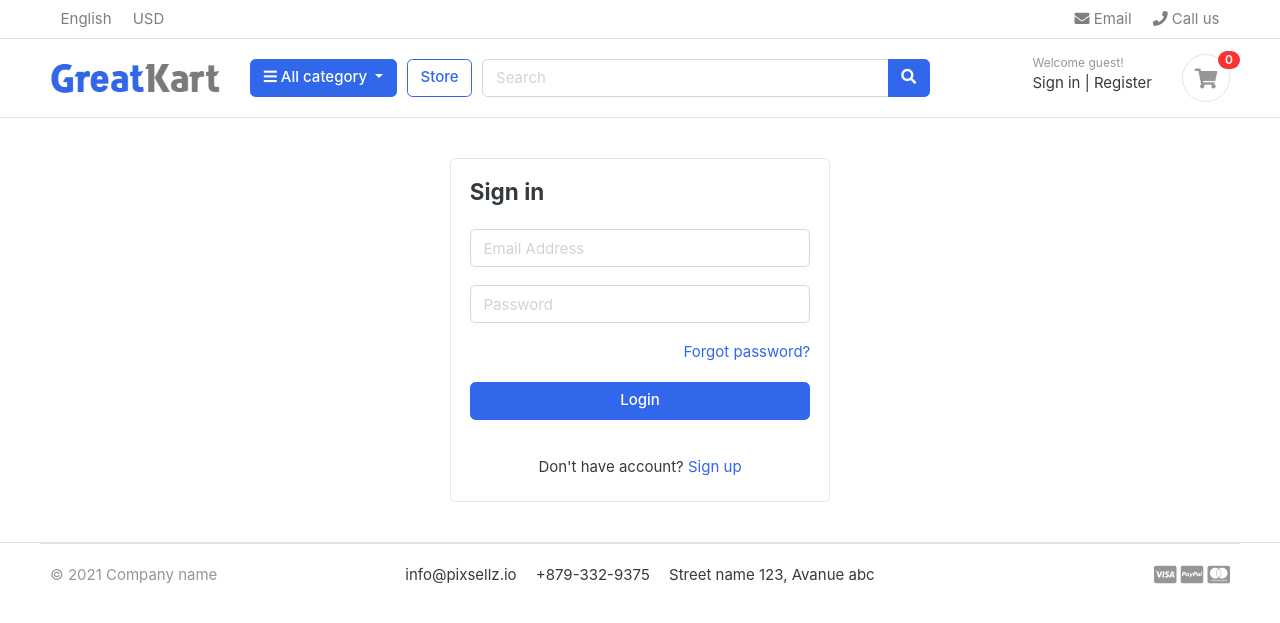
After one commit to asifchowdhuryr8/django_e-commerce, a Django app: page /account/login/ in a window 1280 px wide. The commit adds this page. Shown: the top 623 px of the page. Run offline with Django 3.2, Linux system fonts and the light colour scheme; data that the repository does not hold is empty; some libraries are stand-ins or nearby versions; some web fonts are replaced.

Commit message:
Added login and logout functionality only for superuser/admin. Read the comment of views.py file of account application you'll understand why I have done this.

```diff
--- /dev/null
+++ b/account/templates/account/login.html
@@ -0,0 +1,45 @@
+{% extends 'base.html' %} {% load static %} {% block body %}
+
+<div class="card" style="max-width: 380px; margin: 40px auto">
+    <div class="card-body">
+        <h4 class="card-title mb-4">Sign in</h4>
+        {% include 'django_messages.html' %}
+        <form action="{% url 'account:login' %}" method="post">
+            {% csrf_token %}
+            <div class="form-group">
+                <input
+                    name="email"
+                    type="email"
+                    class="form-control"
+                    placeholder="Email Address"
+                />
+            </div>
+            <div class="form-group">
+                <input
+                    name="password"
+                    type="password"
+                    class="form-control"
+                    placeholder="Password"
+                />
+            </div>
+
+            <div class="form-group">
+                <a href="#" class="float-right">Forgot password?</a>
+            </div>
+            <div class="form-group">
+                <button
+                    id="login"
+                    type="submit"
+                    class="btn btn-primary btn-block"
+                >
+                    Login
+                </button>
+            </div>
+        </form>
+    </div>
+    <p class="text-center mb-4">
+        Don't have account? <a href="{% url 'account:register' %}">Sign up</a>
+    </p>
+</div>
+
+{% endblock body %}
--- a/account/templates/account/register.html
+++ b/account/templates/account/register.html
@@ -1,6 +1,6 @@
 {% extends 'base.html' %} {% load static %} {% block body %}
 
-<div class="card mx-auto" style="max-width: 520px; margin-top: 40px">
+<div class="card" style="max-width: 520px; margin: 40px auto">
     <article class="card-body">
         {% include 'django_messages.html' %}
         {% comment %}
@@ -25,6 +25,7 @@
 			</div>
         </form>
     </article>
+    <p class="text-center mb-4">Don't have an account <a href="{% url 'account:login' %}">Sign in</a></p>
 </div>
 
 {% endblock body %}
--- a/account/urls.py
+++ b/account/urls.py
@@ -6,4 +6,6 @@ app_name = "account"
 
 urlpatterns = [
     path("register/", views.register, name="register"),
+    path("login/", views.login, name="login"),
+    path("logout/", views.logout, name="logout"),
 ]
--- a/account/views.py
+++ b/account/views.py
@@ -1,7 +1,8 @@
 from django.shortcuts import redirect, render
 from .forms import RegistrationForm
 from .models import Account
-from django.contrib import messages
+from django.contrib import messages, auth
+from django.contrib.auth.decorators import login_required
 # Create your views here.
 
 
@@ -29,3 +30,37 @@ def register(request):
         form = RegistrationForm()
     context = {'form': form}
     return render(request, "account/register.html", context)
+
+
+def login(request):
+    if request.user.is_authenticated:
+        # Redirect to homepage if user is already logged in
+        return redirect('category:homepage')
+
+    if request.method == "POST":
+        email = request.POST['email']
+        password = request.POST['password']
+        user = auth.authenticate(email=email, password=password)
+
+        if user is not None:    # If user is not None, then the user exists in the database
+            auth.login(request, user)
+            return redirect('category:homepage')
+        else:   # If user is None, then the user does not exist in the database
+            messages.warning(request, 'Invalid credentials')
+            return redirect('account:login')
+    return render(request, "account/login.html")
+
+
+# This decorator is used to prevent users from accessing the logout page if they are not logged in
+@login_required(login_url='account:login')
+def logout(request):
+    auth.logout(request)
+    messages.success(request, 'You have successfully logged out!')
+    return redirect('account:login')
+
+
+"""
+Currently, Only super user can log in. Normal user cannot log in because they haven't activated their account through the email verification which will be implemented in the future.
+
+When creating the account model for normal user I have set the is_active field to False and it'll be become True when the user clicks on the link sent to their email.
+"""
--- a/templates/header.html
+++ b/templates/header.html
@@ -82,16 +82,27 @@
                 <div class="col-lg-3 col-sm-6 col-8 order-2 order-lg-3">
                     <div class="d-flex justify-content-end mb-3 mb-lg-0">
                         <div class="widget-header">
+                            {% if user.is_authenticated %}
+                            <small class="title text-muted"
+                                >Welcome {{user.first_name}}</small
+                            >
+                            <div>
+                                <a href="#">Dashboard</a>
+                                <span class="dark-transp"> | </span>
+                                <a href="{% url 'account:logout' %}">Logout</a>
+                            </div>
+                            {% else %}
                             <small class="title text-muted"
                                 >Welcome guest!</small
                             >
                             <div>
-                                <a href="./signin.html">Sign in</a>
+                                <a href="{% url 'account:login' %}">Sign in</a>
                                 <span class="dark-transp"> | </span>
                                 <a href="{% url 'account:register' %}">
                                     Register</a
                                 >
                             </div>
+                            {% endif %}
                         </div>
                         <a
                             href="{% url 'cart:cart' %}"
```
